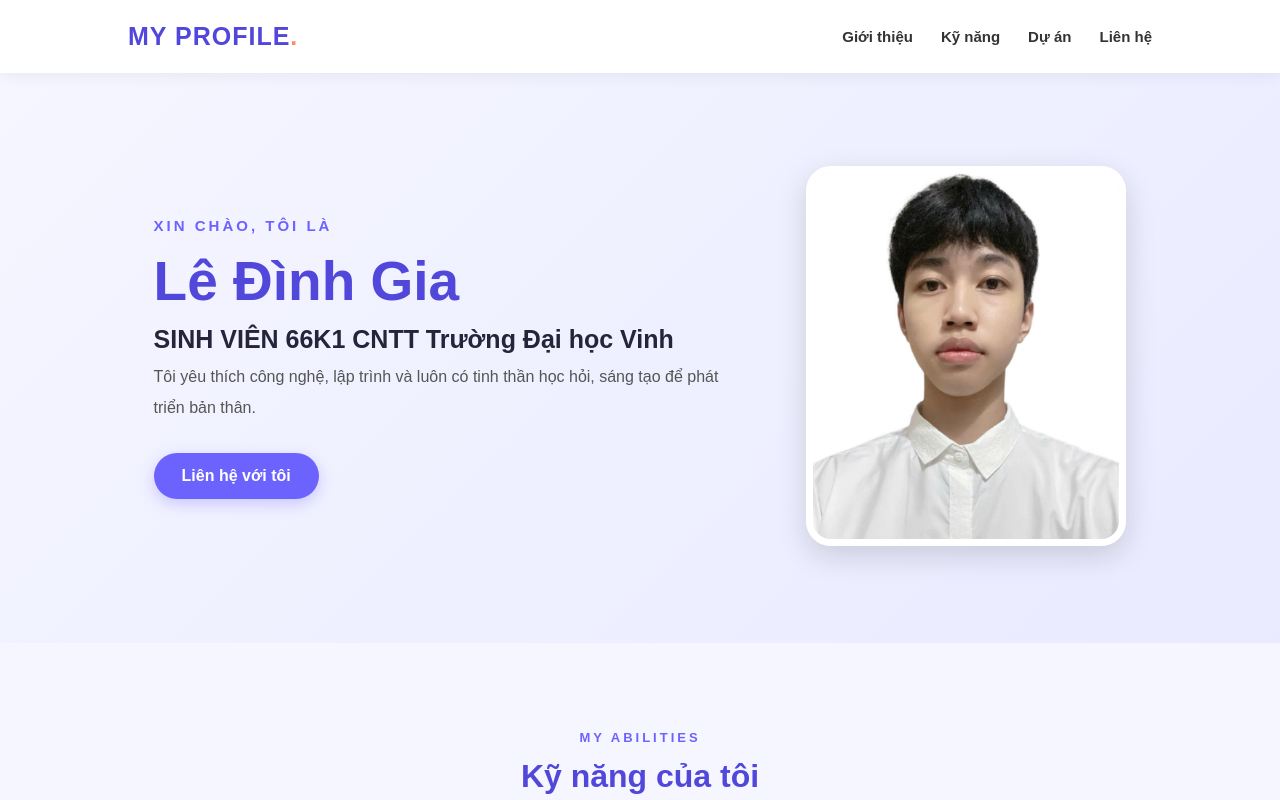
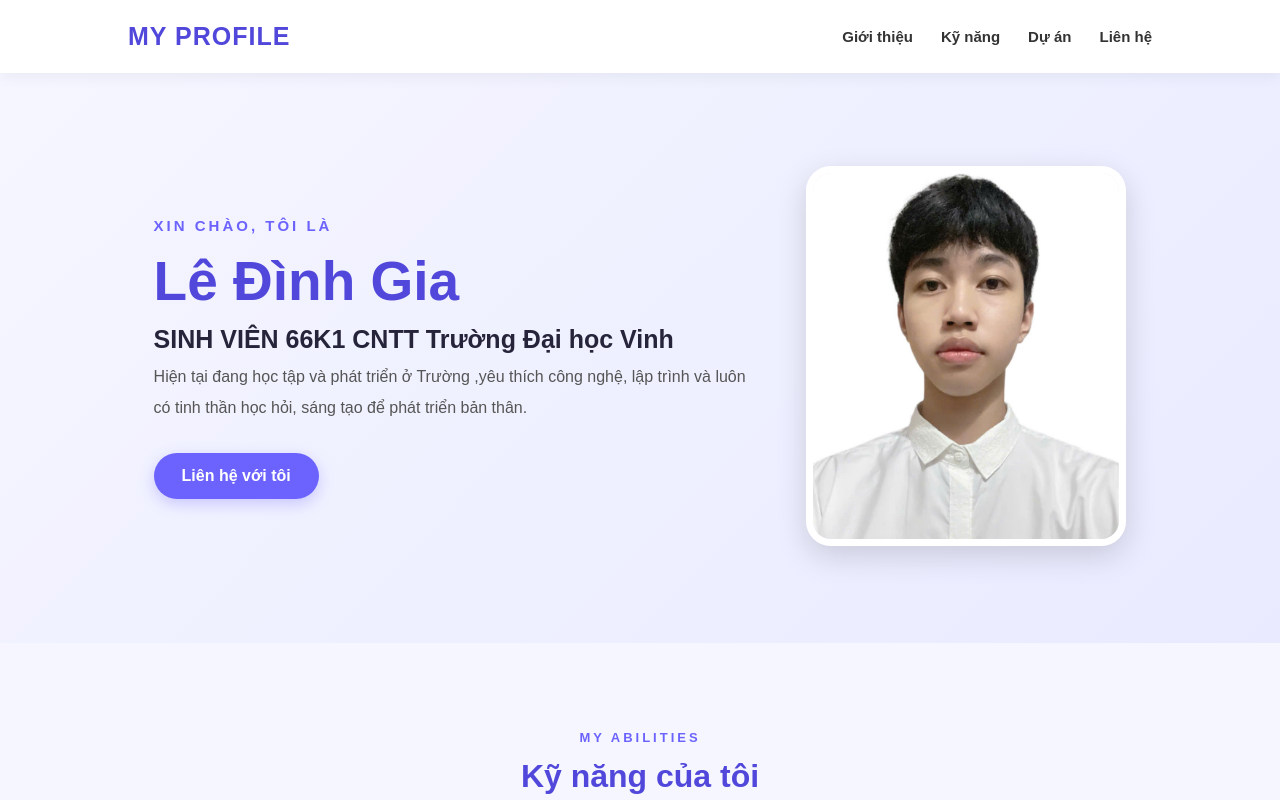
Before and after one commit to gia23841-coder/portfolio, a plain HTML site: page index.html in a window 1280 px wide. Shown: the top 800 px of the page. Drawn offline with Linux system fonts and the light colour scheme.

Commit message:
Update index.html

```diff
--- a/index.html
+++ b/index.html
@@ -11,7 +11,7 @@
 
     <!-- MENU -->
     <header>
-        <h2 class="logo">MY PROFILE<span>.</span></h2>
+        <h2 class="logo">MY PROFILE</span></h2>
 
         <nav>
             <a href="#about">Giới thiệu</a>
@@ -32,7 +32,7 @@
             <h2>SINH VIÊN 66K1 CNTT Trường Đại học Vinh</h2>
 
             <p>
-                Tôi yêu thích công nghệ, lập trình và luôn có tinh thần
+                 Hiện tại đang học tập và phát triển ở Trường ,yêu thích công nghệ, lập trình và luôn có tinh thần
                 học hỏi, sáng tạo để phát triển bản thân.
             </p>
 
```
